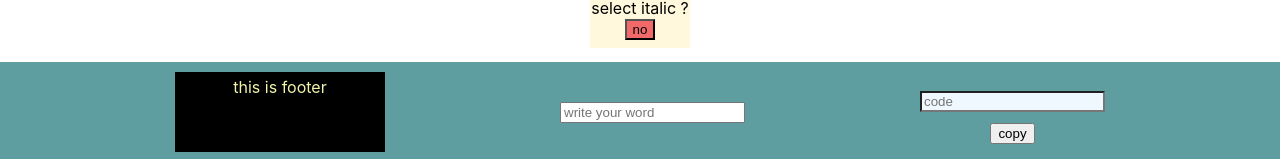
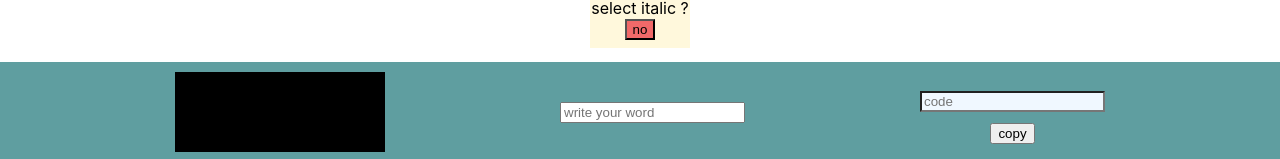
Before and after one commit to lwef/quick-chat-simulator, a React (Create React App) app: page / in a window 1280 px wide. Shown: the part 638-797 px from the top of the page. Built offline with nearby package versions, Linux system fonts and the light colour scheme.

Commit message:
#6 show custom chat result

```diff
--- a/src/component/Footer.js
+++ b/src/component/Footer.js
@@ -4,25 +4,41 @@ import './Footer.css'
 const Footer = (data) => {
     const [code, setCode] = useState('');
     const [word, setWord] = useState('');
+    const [showStyle, setShowStyle] = useState(
+        {
+            color: "#F2F5A9",
+            fontWeight: null,
+            fontStyle: null,
+            fontSize: "18px"
+        }
+    );
     //console.log(data.sendData); //전송된 데이터
     const userData = data.sendData;
 
     useEffect(() => {
         var myCode = word;
-        if(userData[0] != false) {
+        var showResult = [];
+
+        if(userData[0] !== false) {
             myCode = "<color=" + userData[0] + ">" + myCode + "</color>";
+            showResult.color = userData[0];
         }
         if(userData[1] === true) {
             myCode = "<b>" + myCode + "</b>";
+            showResult.fontWeight = "bold";
         }
         if(userData[2] !== 0) {
             myCode = "<size=" + userData[2] + ">" + myCode + "</size>";
+            showResult.fontSize = userData[2] + "px";
         }
         if(userData[3] === true) {
             myCode = "<i>" + myCode + "</i>";
+            showResult.fontStyle = "italic";
         }
         //console.log(myCode);
+        //console.log(showResult);
         setCode(myCode);
+        setShowStyle(showResult);
 
     }, [data, word]);
 
@@ -70,8 +86,8 @@ const Footer = (data) => {
 
     return (
         <div className="footer">
-            <div className="footer__show">
-                this is footer
+            <div style={showStyle} className="footer__show" >
+                {word}
             </div>
             <input placeholder='write your word' value={word} maxLength = '30' onChange={onChangeWord}/>
             <div>
```
